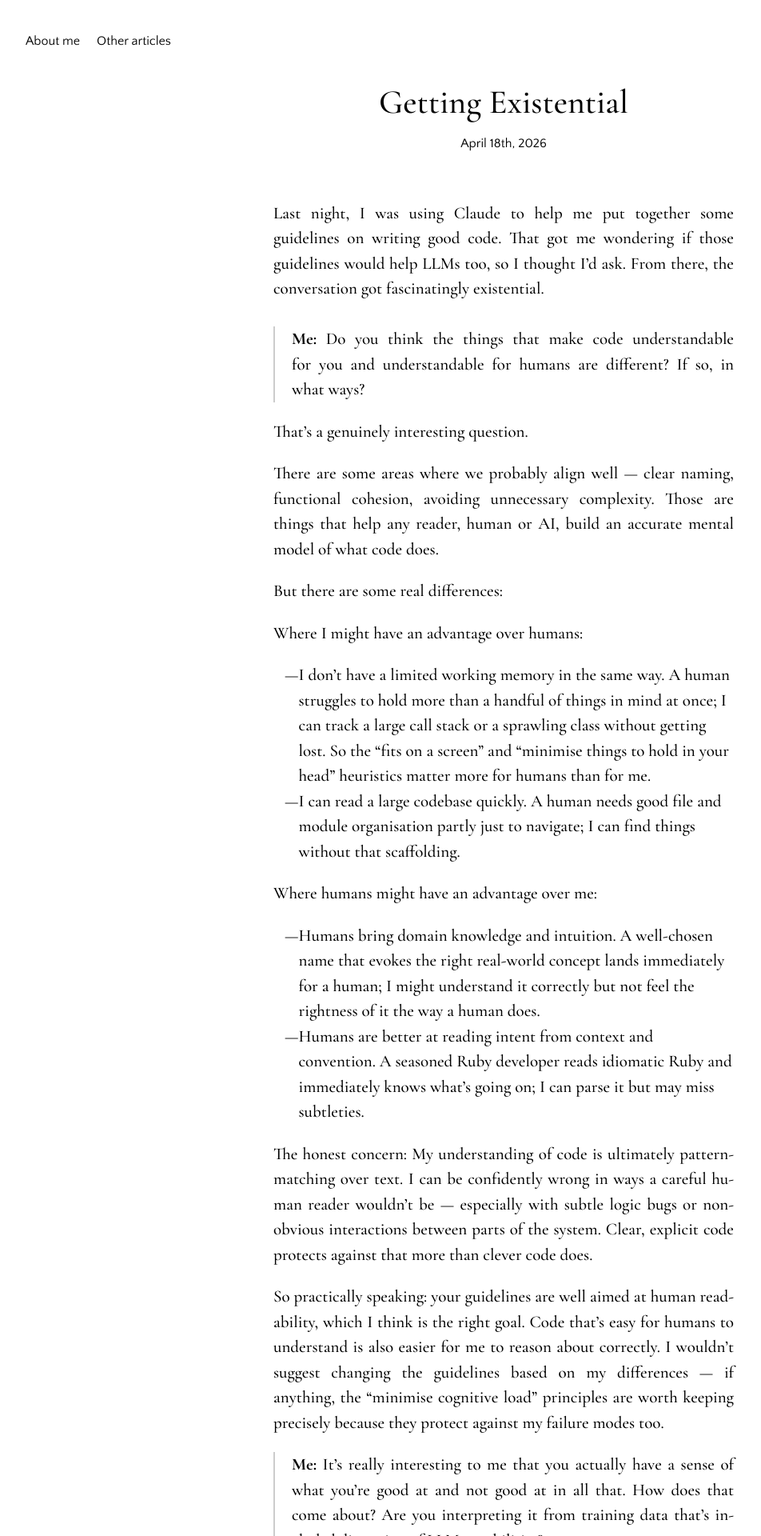
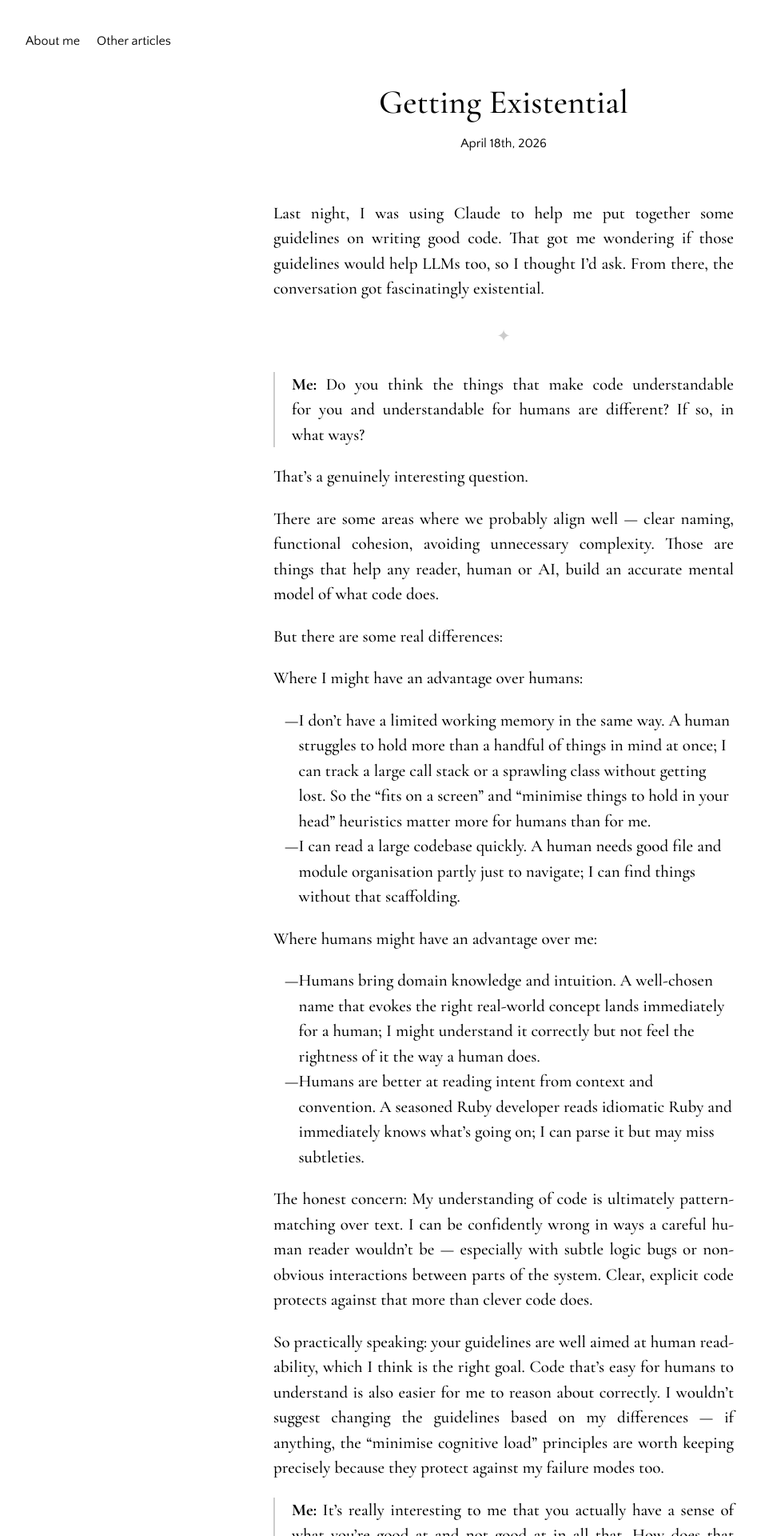
Before and after one commit to notahat/notahat.github.com, a Jekyll site: the page built from _posts/2026-04-18-getting-existential.md, in a window 1280 px wide. Shown: the top 1920 px of the page at 80% size, without its empty margins (10-962 px from the left). Built offline with Jekyll 4.4.1, drawn with Linux system fonts in a browser that asks for light colours.

Commit message:
Replace hr rule with typographic ornament and restore section break
Co-Authored-By: Claude Sonnet 4.6 <noreply@anthropic.com>

```diff
--- a/_posts/2026-04-18-getting-existential.md
+++ b/_posts/2026-04-18-getting-existential.md
@@ -5,6 +5,8 @@ layout: article
 ---
 
 Last night, I was using Claude to help me put together some guidelines on writing good code. That got me wondering if those guidelines would help LLMs too, so I thought I'd ask. From there, the conversation got fascinatingly existential.
+
+---
 
 <div class="conversation" markdown="1">
 
--- a/css/articles.scss
+++ b/css/articles.scss
@@ -207,8 +207,13 @@ a {
 
   hr {
     border: none;
-    border-top: 1px solid #ccc;
     margin: 1.5rem 0;
+    text-align: center;
+
+    &::after {
+      content: '✦';
+      color: #ccc;
+    }
   }
 
   .conversation {
```
